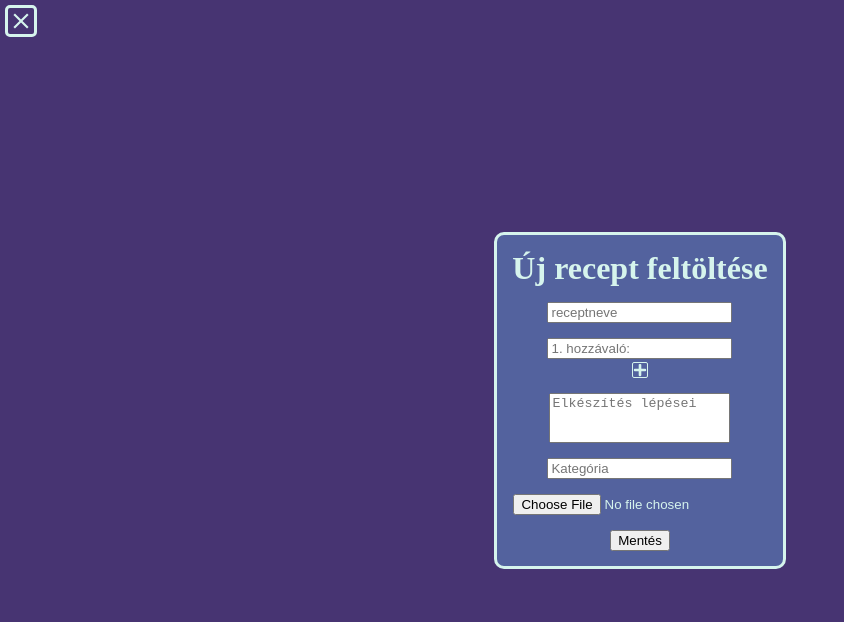
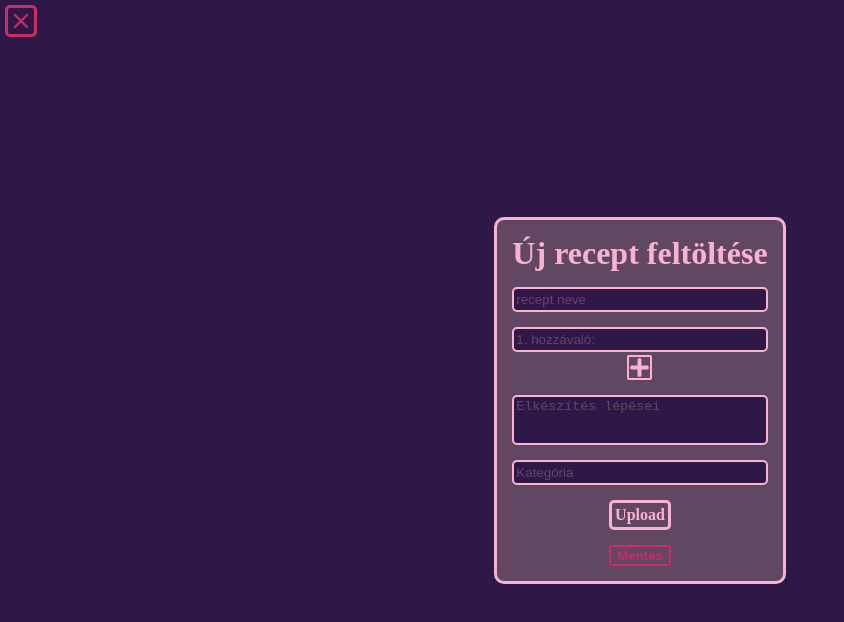
Before and after one commit to hanakkristof/recipebook, a React (Vite) app: page /addnew in a window 1280 px wide. Shown: the top 622 px of the page, without its empty margins (0-844 px from the left). Built offline with nearby package versions, Linux system fonts and the light colour scheme; no server answers.

Commit message:
Design 99% done

```diff
--- a/src/App.css
+++ b/src/App.css
@@ -21,3 +21,67 @@
     margin: 0;
     box-sizing: border-box;
 }
+
+.inputtext{
+    height: 25px;
+    width: 100%;
+}
+
+input, textarea{
+    border: 2px solid var(--background);
+    border-radius: 5px;
+    color: var(--background);
+    background-color: var(--primary);
+}
+
+input::placeholder, textarea::placeholder{
+    color: var(--secondary   );
+    opacity: 1;
+}
+.addButton{
+    border: 2px solid var(--background)
+}
+.addButton:hover{
+    border: 3px solid var(--accent);
+    color: var(--accent);
+
+}
+
+button{
+    border: 2px solid var(--background);
+    border-radius: 10%;
+}
+
+input[type="file"]{
+    display: none;
+}
+
+.custom-file-upload{
+    border: 3px solid var(--background);
+    padding: 3px;
+    border-radius: 5px;
+    font-weight: bold;
+
+}
+
+.custom-file-upload:hover{
+    border: 4px solid var(--accent);;
+    color: var(--accent);
+
+}
+
+#submit-button{
+    color: var(--background);
+    background-color: var(--secondary);
+    font-weight: bold;
+}
+
+#submit-button:hover{
+    color: var(--accent);
+    border: 3px solid var(--accent);
+}
+
+#submit-button:disabled{
+    color: var(--disabled);
+    border: 2px solid var(--disabled);
+}
--- a/src/App.jsx
+++ b/src/App.jsx
@@ -12,6 +12,7 @@ function App() {
       <Route path='/' element={<Home/>}/>
       <Route path='/recipes' element={<Recipes/>}/>
       <Route path='/addnew' element={<RecipesForm/>}/>
+      <Route path='/edit/:id' element={<RecipesForm/>} />
     </Routes>
   )
 }
--- /dev/null
+++ b/src/components/RecipeCard.jsx
@@ -0,0 +1,24 @@
+import React from 'react'
+import { MdDeleteForever } from 'react-icons/md'
+import { deleteRecipe } from '../mybackend'
+import { CiEdit } from 'react-icons/ci'
+import { useNavigate } from 'react-router'
+
+export const RecipeCard = ({id,name,lepesek,ingredients,url,delete_url}) => {
+     const navigate = useNavigate()
+     console.log(id);
+  return (
+    <div style={{ padding:"15px", border:"2px solid var(--background)",borderRadius:"15px", maxWidth:"500px", display:"flex", flexDirection:"column", alignItems:"center", justifyContent:"center"}}>
+      <h1 style={{fontWeight:"bold", textDecoration:"underline"}}>{name}</h1>
+        <div style={{display:"flex", gap:"10px", flexDirection:"column", textAlign:"center", paddingTop:"15px"}}>{ingredients.map(obj=><p style={{border:"2px, solid, var(--background)", borderRadius:"5px", backgroundColor:"var(--secondary)" ,textTransform:"capitalize"}}>{obj}</p>)}</div>
+      <img src={url} alt={name} style={{maxWidth:"450px", padding:"15px", borderRadius:"10px", border:""}} />
+        <div style={{display:"flex",border:"2px,solid,var(--background)",borderRadius:"5px", padding:"5px", backgroundColor:"var(--secondary)", alignItems:"center", justifyContent:"center"}}>
+            {lepesek}
+        </div>
+      <div style={{ width:"100%", padding:"5px",display:"flex", alignItems:"center", justifyContent:"space-between"}}>
+      <MdDeleteForever size={30} onClick={()=>deleteRecipe(id,delete_url)}/>
+          <CiEdit size={30} onClick={()=>navigate("/edit/"+id)}/>
+            </div>
+    </div>
+  )
+}
--- a/src/index.css
+++ b/src/index.css
@@ -1,7 +1,7 @@
 :root{
-  --primary: #473472;
-  --secondary: #53629E;
-  --accent: #87BAC3;
-  --background: #D6F4ED;
-  --disabled: #BF092F;
+  --primary: #2f1847ff;
+  --secondary: #624763ff;
+  --accent: #d63af9ff;
+  --background: #f9b3d1ff;
+  --disabled: #c62e65ff;
 }
--- a/src/pages/Recipes.jsx
+++ b/src/pages/Recipes.jsx
@@ -1,12 +1,30 @@
 import React from 'react'
+import { useEffect } from 'react'
+import { useState } from 'react'
 import {FaHome} from "react-icons/fa"
-import { useNavigate } from 'react-router'
+import { useNavigate, useParams } from 'react-router'
+import { readRecipes } from '../mybackend'
+import { RecipeCard } from '../components/RecipeCard'
 export const Recipes = () => {
+
+  const [recipes,setRecipes] = useState([])
+
+
   const navigate = useNavigate()
+
+
+  useEffect(()=>{
+    readRecipes(setRecipes)
+  },[])
+  console.log(recipes);
+
   return (
-    <div style={{minHeight:"100vh",backgroundColor:"lightyellow", position:"relative"}}>
-      <div style={{textAlign:"center"}}>Receptek...</div>
-      <FaHome onClick={()=>navigate("/")} style={{position:"absolute", top:"5px", left:"5px"}}/>
+    <div style={{minHeight:"100vh",backgroundColor:"var(--primary)", position:"relative"}}>
+      <div style={{textAlign:"center", display:"flex", alignItems:"center", justifyContent:"center", flexDirection:"column", gap:"15px", color:"var(--background)"}}>
+        {recipes && recipes.length>0 && recipes.map(obj=><RecipeCard key={obj.id}{...obj}/>)}
+        {recipes && recipes.length == 0 && <h4>Nincsenek receptek feltöltve.</h4>}
+      </div>
+      <FaHome size={30} onClick={()=>navigate("/")} style={{position:"absolute",color:"var(--background)", top:"5px", left:"5px"}}/>
         <button onClick={()=>navigate("/addnew")} style={{position:"absolute", bottom:"5px", right:"5px"}}>Recept hozzáadása</button>
     </div>
   )}
--- a/src/pages/RecipesForm.jsx
+++ b/src/pages/RecipesForm.jsx
@@ -2,8 +2,9 @@ import React from 'react'
 import { useState } from 'react'
 import { FaPlus } from 'react-icons/fa'
 import { IoMdClose } from 'react-icons/io'
-import { useNavigate } from 'react-router'
-import { addRecipe } from '../mybackend'
+import { useNavigate, useParams } from 'react-router'
+import { addRecipe, readRecipe, updateRecipe } from '../mybackend'
+import { useEffect } from 'react'
 
 export const RecipesForm = () => {
   const [name, setName] = useState("")
@@ -13,19 +14,57 @@ export const RecipesForm = () => {
   const [file, setFile] = useState(null)
   const [preview, setPreview] = useState(null)
   const [loading, setLoading] = useState(false)
-  console.log(file);
+  const [recipe,setRecipe]=useState(null)
+
+  const {id} = useParams()
+
+  useEffect(()=>{
+    console.log(id);
+    console.log(recipe);
+
+    if (id) {
+      readRecipe(id,setRecipe)
+
+    }
+  },[id])
+  console.log(recipe);
+
+  useEffect(()=>{
+
+    if(recipe){
+      setName(recipe.name)
+      setCategory(recipe.category)
+      setIngredients(recipe.ingredients)
+      setLepesek(recipe.lepesek)
+      setPreview(recipe.url)
+
+    }
+  },[recipe])
+
 
   const navigate = useNavigate()
   const handleSubmit = async (e)=>{
     e.preventDefault()
     setLoading(true)
 
+
     let inputData = {name, ingredients, lepesek, category}
     console.log(inputData);
-    await addRecipe(inputData, file)
+
+    if (id) {
+      await updateRecipe(id, !file ? {...inputData,url:recipe.url,delete_url:recipe.delete_url}:inputData,file)
+    }else{
+
+      await addRecipe(inputData, file)
+    }
+    setName("")
+    setCategory("")
+    setLepesek("")
+    setIngredients([""])
+    setFile(null)
     console.log("recept elmentve");
     setLoading(false)
-
+    navigate("/recipes")
 
   }
 
@@ -47,22 +86,23 @@ export const RecipesForm = () => {
   return (
     <div style={{minHeight:"100vh",backgroundColor:"var(--primary)", position:"relative", display:"flex", flexDirection:"column", alignItems:"center", justifyContent:"center" }}>
       <form onSubmit={handleSubmit} style={{border:"var(--background), solid, 3px",color:'var(--background)', display:"flex", alignItems:"center", justifyContent:"center", flexDirection:"column", gap:"15px",backgroundColor:"var(--secondary)", padding:"15px", borderRadius:"10px" }}>
-        <h1 style={{textAlign:"center"}}>Új recept feltöltése</h1>
-        <input type="text" placeholder='receptneve' value={name} onChange={(e)=>setName(e.target.value)} required/>
-        <div style={{display:"flex", flexDirection:"column", gap:"3px", alignItems:"center"}}>{ingredients.map((item, index) =>
-          <div key={index}>
-            <input type="text" value={item} onChange={(e)=>handleChangeIngredients(index, e.target.value)} placeholder={`${index+1}. hozzávaló: `}/>
+        <h1 style={{textAlign:"center", fontWeight:"bold"}}>Új recept feltöltése</h1>
+        <input className='inputtext' type="text" placeholder='recept neve' value={name} onChange={(e)=>setName(e.target.value)} required/>
+        <div style={{display:"flex", flexDirection:"column",padding:"0px", width:"100%", gap:"3px", alignItems:"center"}}>{ingredients.map((item, index) =>
+          <div style={{width:"100%"}} key={index}>
+            <input className='inputtext' type="text" value={item} onChange={(e)=>handleChangeIngredients(index, e.target.value)} required placeholder={`${index+1}. hozzávaló: `}/>
           </div>
         )}
-        <FaPlus onClick={()=>setIngredients([...ingredients, ""])} style={{textAlign:"center", border:"1px, var(--background), solid", borderRadius:"2px", maxWidth:"20px"}}/></div>
-          <textarea style={{resize:"none", maxWidth:"250px", height:"50px"}} value={lepesek} onChange={(e)=>setLepesek(e.target.value)} placeholder='Elkészítés lépései' required></textarea>
-          <input type="text"value={category} onChange={(e)=>setCategory(e.target.value)} placeholder='Kategória' required />
-          <input type="file" accept='image/*' onChange={handleFileChange}/>
+        <FaPlus size={25} className='addButton' onClick={()=>setIngredients([...ingredients, ""])} style={{textAlign:"center", borderRadius:"2px", maxWidth:"25px"}}/></div>
+          <textarea style={{resize:"none", width:"100%", minHeight:"50px", maxHeight:"100px"}} value={lepesek} onChange={(e)=>setLepesek(e.target.value)} placeholder='Elkészítés lépései' required></textarea>
+          <input className='inputtext' type="text"value={category} onChange={(e)=>setCategory(e.target.value)} placeholder='Kategória' required />
+          <label htmlFor="file-upload" className='custom-file-upload'>Upload</label>
+          <input id='file-upload' className='inputtext fileinput' type="file" accept='image/*' onChange={handleFileChange}/>
           {preview && <img src={preview} alt='Előnézet' style={{maxHeight:"200px", objectFit:"cover"}} />}
-          <button type='submit'>Mentés</button>
+          <button id="submit-button" type='submit' disabled={loading || (!file && !preview)}>Mentés</button>
       </form>
-      {loading && <div>loading...</div>}
-      <IoMdClose onClick={()=>navigate("/recipes")} style={{color:'var(--background)',position:"absolute", top:"5px", left:"5px",fontSize:"2rem", border:"3px solid var(--background)", borderRadius:"5px"}}/>
+      {loading && <div style={{color:"var(--accent)"}}>loading...</div>}
+      <IoMdClose onClick={()=>navigate("/recipes")} style={{color:'var(--disabled)',backgroundColor:"var(--primary)",position:"absolute", top:"5px", left:"5px",fontSize:"2rem", border:"3px solid var(--disabled)", borderRadius:"5px"}}/>
     </div>
   )
 }
```
Also changed, not shown: src/mybackend.js (+62 -13 lines), src/firebaseApp.js (line endings or trailing spaces).
